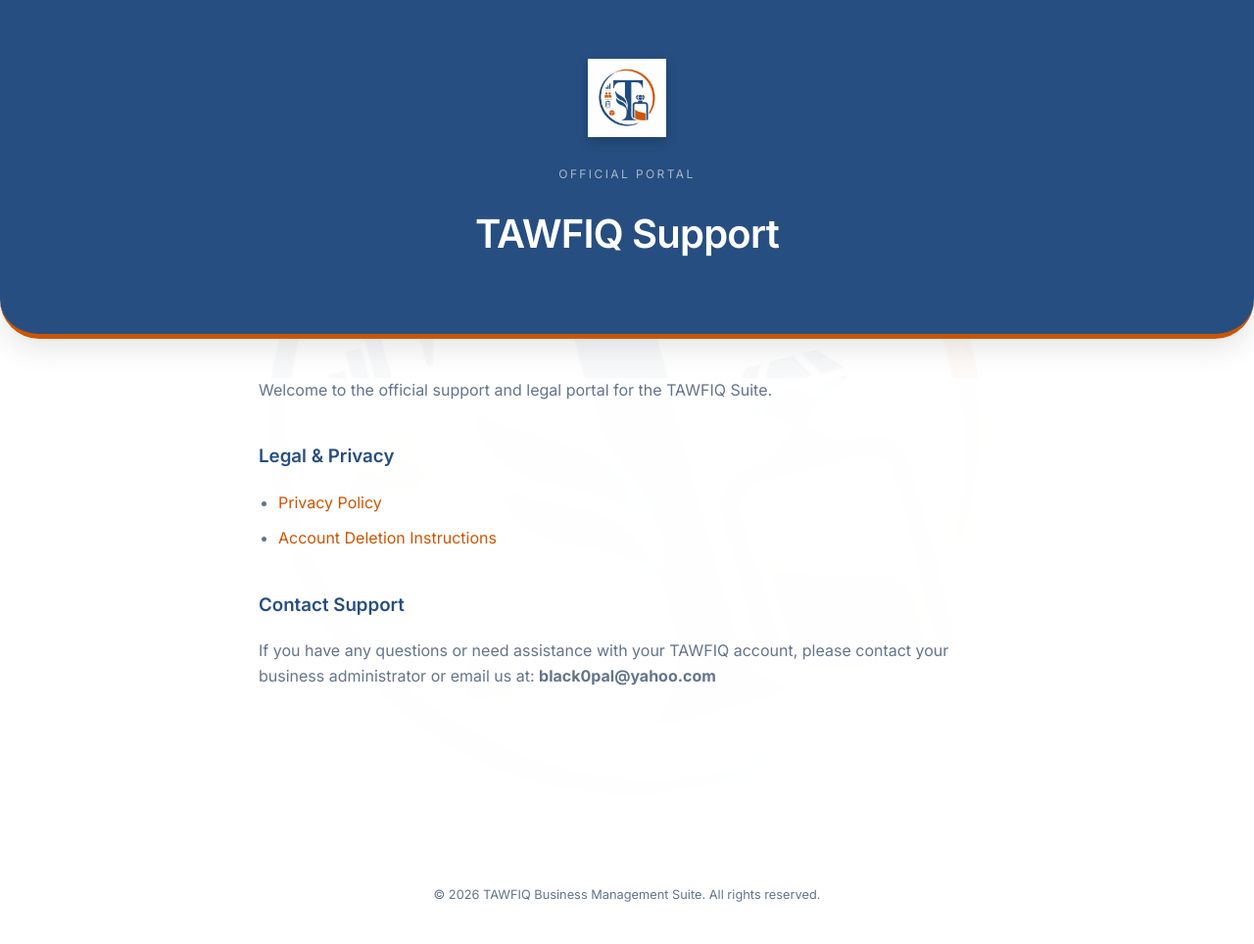
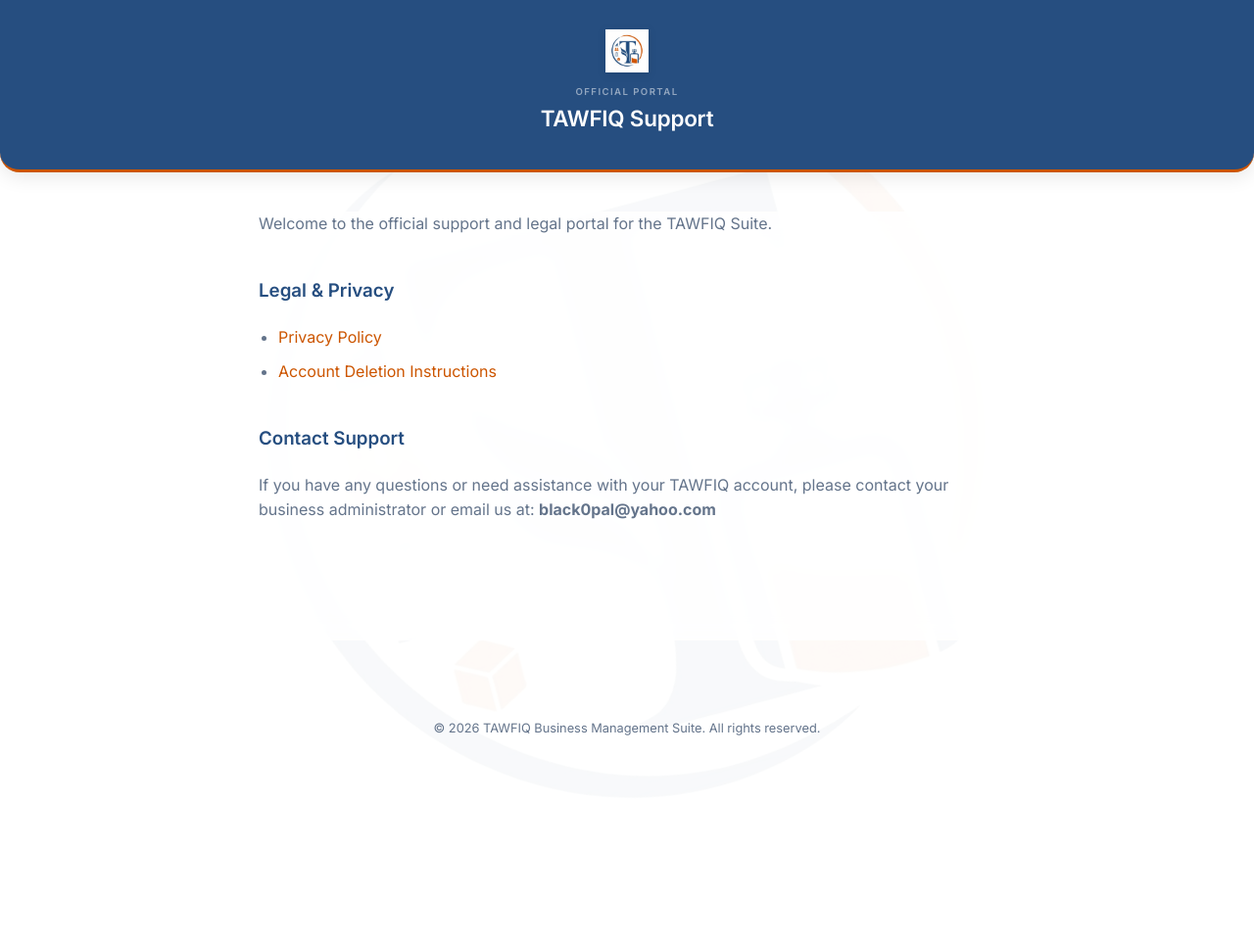
Before and after one commit to black0pal/tawfiq-legal, a Jekyll site: the page built from index.md, in a window 1280 px wide. Shown: the whole page at 98% size. Built offline with Jekyll 4.4.1, drawn with Linux system fonts in a browser that asks for light colours; after the commit the page ends 900 px from its top, so only the background shows below that.

Commit message:
Sleek and compact header

```diff
--- a/_layouts/default.html
+++ b/_layouts/default.html
@@ -49,39 +49,43 @@
 
         header {
             background: var(--primary);
-            padding: 60px 20px;
+            padding: 30px 20px;
             color: white;
             text-align: center;
-            border-bottom: 5px solid var(--accent);
-            border-radius: 0 0 40px 40px;
-            box-shadow: 0 10px 30px rgba(0,0,0,0.1);
+            border-bottom: 3px solid var(--accent);
+            border-radius: 0 0 20px 20px;
+            box-shadow: 0 4px 20px rgba(0,0,0,0.1);
         }
 
         .header-content {
             max-width: 800px;
             margin: 0 auto;
+            display: flex;
+            flex-direction: column;
+            align-items: center;
         }
 
         .logo {
-            width: 80px;
-            height: 80px;
-            margin-bottom: 20px;
-            filter: drop-shadow(0 4px 6px rgba(0,0,0,0.2));
+            width: 44px;
+            height: 44px;
+            margin-bottom: 12px;
+            filter: drop-shadow(0 2px 4px rgba(0,0,0,0.1));
         }
 
         h1 {
             font-weight: 600;
-            font-size: 2.5rem;
-            letter-spacing: -0.02em;
-            margin-bottom: 10px;
+            font-size: 1.4rem;
+            letter-spacing: -0.01em;
+            margin-bottom: 4px;
         }
 
         .subtitle {
             text-transform: uppercase;
-            font-size: 0.75rem;
-            letter-spacing: 0.2em;
-            color: rgba(255,255,255,0.6);
-            font-weight: 400;
+            font-size: 0.6rem;
+            letter-spacing: 0.15em;
+            color: rgba(255,255,255,0.5);
+            font-weight: 600;
+            margin-bottom: 2px;
         }
 
         main {
```
